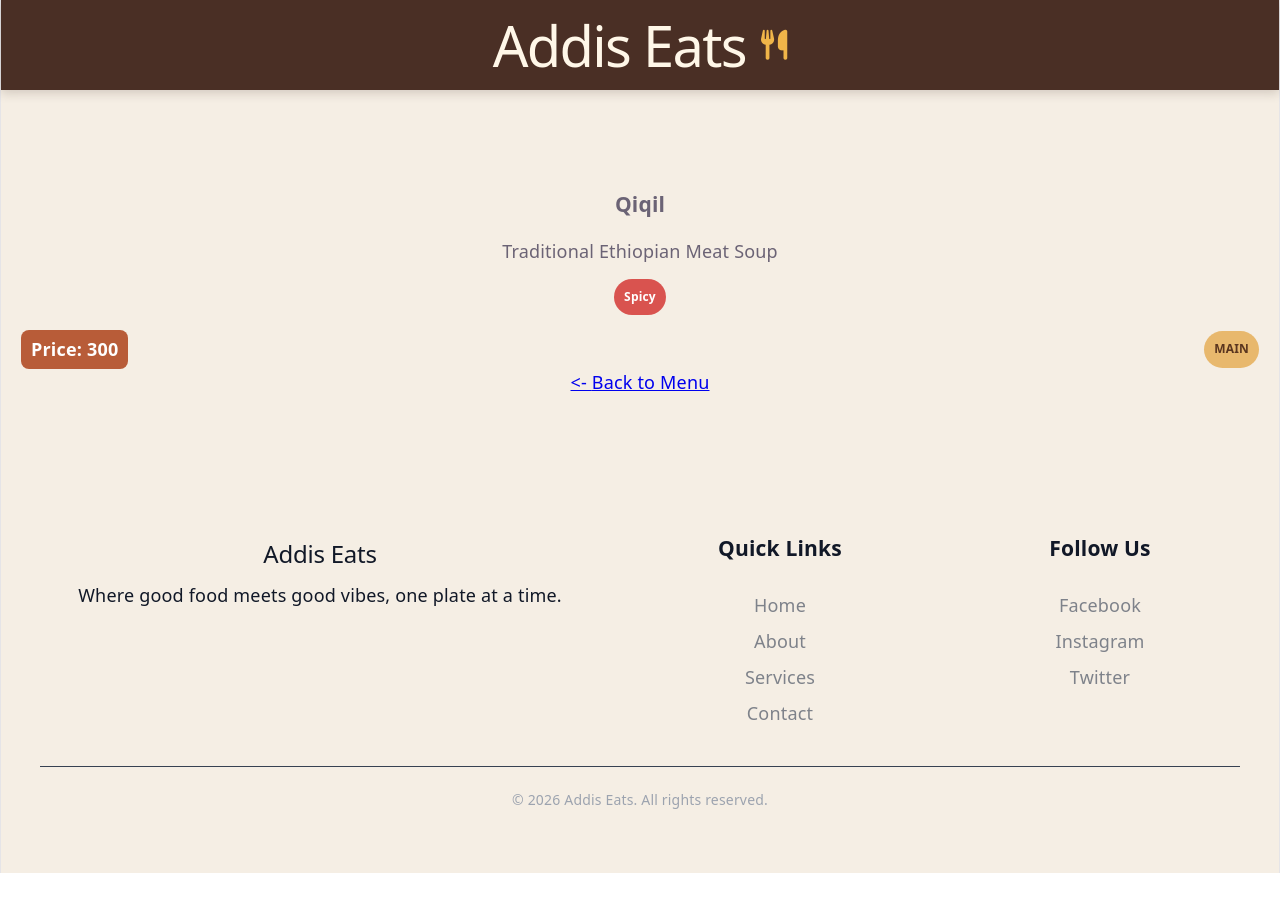
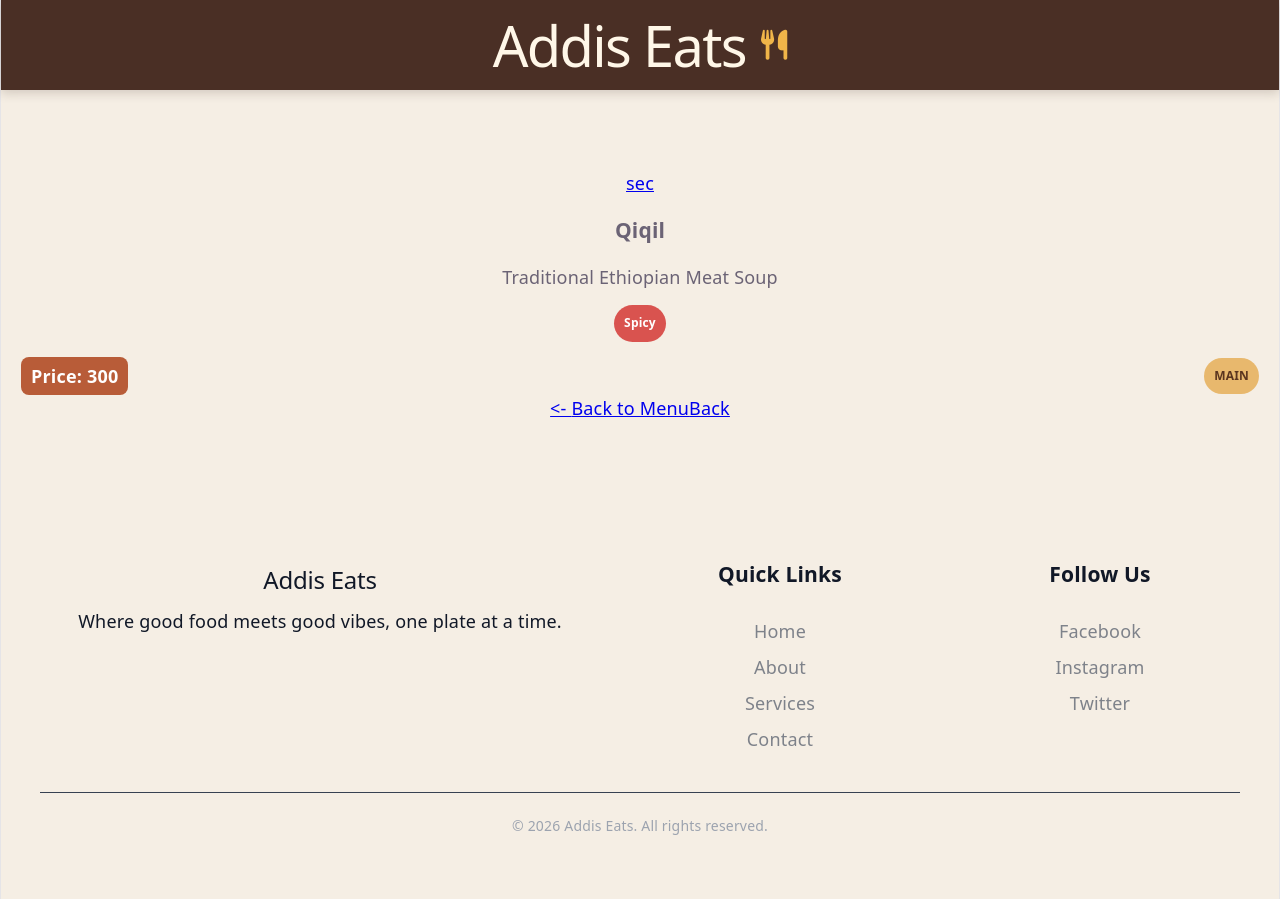
Before and after one commit to YabseraDCodes/addis-eats-menu, a React (Vite) app: page /Menu/1 in a window 1280 px wide. Before the commit the page ends 873 px from the top, so only its background shows below. Built offline with nearby package versions, Linux system fonts and the light colour scheme.

Commit message:
feat: add URL params and refactor layout with Outlet

```diff
--- a/src/App.jsx
+++ b/src/App.jsx
@@ -16,21 +16,14 @@ function App() {
 
   return (
     <CartProvider>
-      <div className="j">
-        <Header />
-        <div className="Main">
-          <div className="Main-overlay">
             <Routes>
-              <Route path="/" element={<Layout />} />
-              <Route index element={<Menu />} />
-              <Route path="/sec" element={<Secret />} />
-              <Route path="/Menu/:id" element={<DishDetail/>}/>
-              <Route path="/*" element={<NotFound/>}/>
+              <Route path="/" element={<Layout />}>
+                <Route index element={<Menu />} />
+                <Route path="/sec" element={<Secret />} />
+                <Route path="Menu/:id" element={<DishDetail />} />
+                <Route path="/*" element={<NotFound />} />
+              </Route>
             </Routes>
-          </div>
-          <Footer />
-        </div>
-      </div>
     </CartProvider>
 
   );
--- a/src/CatagoryBar.jsx
+++ b/src/CatagoryBar.jsx
@@ -4,7 +4,7 @@ export function CatagoryBar({selectedCatagory, selectCatagory}){
     return (
     <div className="category-filter">
         {catagory.map((item)=>(
-            <button key={item} className={selectedCatagory === item ? 'active' : ''} onClick={()=> selectCatagory(item)}>{item}</button>
+            <button key={item} className={selectedCatagory === item ? 'active' : ''} onClick={()=> selectCatagory({category: item})}>{item}</button>
         ))}
     </div>
     )
--- a/src/DishDetail.jsx
+++ b/src/DishDetail.jsx
@@ -1,7 +1,7 @@
 import React from "react";
 import { useParams } from "react-router-dom";
 import { useFetch } from "./useFetch";
-import { Link } from "react-router-dom";
+import { Link, NavLink } from "react-router-dom";
 
 function DishDetail() {
     const { id } = useParams();
@@ -18,7 +18,7 @@ function DishDetail() {
 
     const menu = data?.items ?? [];
 
-    const meal = menu.find((item) => String(item.id) === String(id));
+    const meal = menu.find((item) => String(item.id) === id);
 
     return (
         <div>
@@ -32,7 +32,7 @@ function DishDetail() {
 
             <div className="food-bottom">
                 <span className="price">
-                  Price:  {meal.price} {meal.currency}
+                    Price:  {meal.price} {meal.currency}
                 </span>
 
                 <span className={`catagory catagory-${meal.category}`}>
@@ -40,6 +40,9 @@ function DishDetail() {
                 </span>
             </div>
             <Link to="/">{`<- `}Back to Menu</Link>
+
+            <NavLink to="/"
+                className={({ isActive }) => isActive ? "on" : ""}>Back</NavLink>
         </div>
     );
 }
--- a/src/Layout.jsx
+++ b/src/Layout.jsx
@@ -2,14 +2,21 @@ import React from 'react'
 import { Header } from "./Header";
 import { Menu } from "./Menu";
 import { Footer } from "./Footer";
-import { Outlet } from 'react-router-dom';
+import { Outlet, Link } from 'react-router-dom';
 
 function Layout() {
   return (
     <div>
-        <Header/>
-        <Outlet/>
-        <Footer/>
+        <div className="j">
+        <Header />
+        <div className="Main">
+          <div className="Main-overlay">
+            <Link to="/sec">sec</Link>
+            <Outlet/>
+          </div>
+          <Footer />
+        </div>
+      </div>
     </div>
   )
 }
--- a/src/Menu.jsx
+++ b/src/Menu.jsx
@@ -1,15 +1,20 @@
-import { useEffect, useState, useRef, useMemo } from "react";
+import { useEffect, useState, useRef, useMemo, useContext } from "react";
 import { Dish } from "./Dish";
 // import { menu } from "./data";
 import { CatagoryBar } from "./CatagoryBar";
 import { DishList } from "./DishList";
 import { OrderForm } from "./OrderForm";
 import { useFetch } from "./useFetch";
+import { useSearchParams } from "react-router-dom";
 
 export function Menu() {
   const [count, setCount] = useState(0);
   const [total, setTotal] = useState(0);
-  const [category, setCategory] = useState("ALL");
+  // const [category, setCategory] = useState("ALL");
+  //using query
+  const [params, setParams] = useSearchParams();
+  const category = params.get("category") ?? "ALL";
+
   // const [menu, setMenu] = useState([]);
   // const [loading, setLoading] = useState(true);
   // const [error, setError] = useState(null);
@@ -41,7 +46,7 @@ export function Menu() {
     <div>
       <input className="search-input" ref={searchRef} type="search" />
 
-      <CatagoryBar selectedCatagory={category} selectCatagory={setCategory} />
+      <CatagoryBar selectedCatagory={category} selectCatagory={setParams} />
 
       {filteredMenu.length === 0 ? (
         <p className="empty-state">
```
